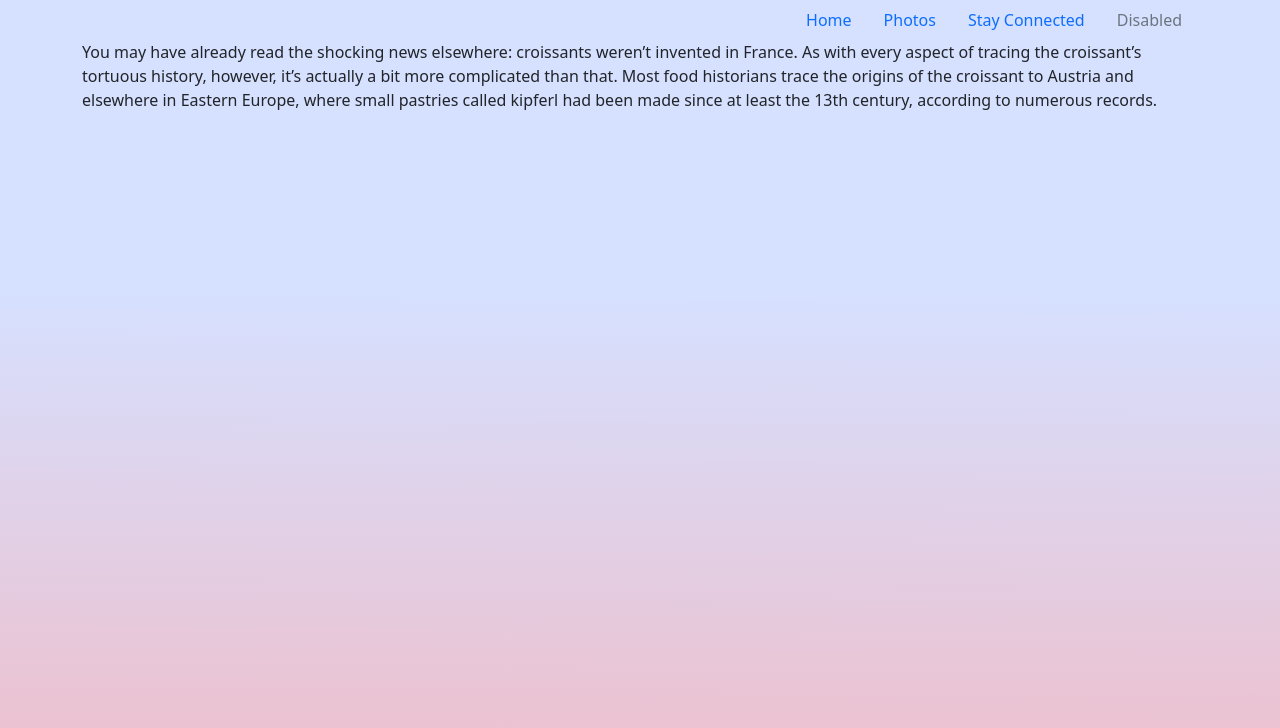
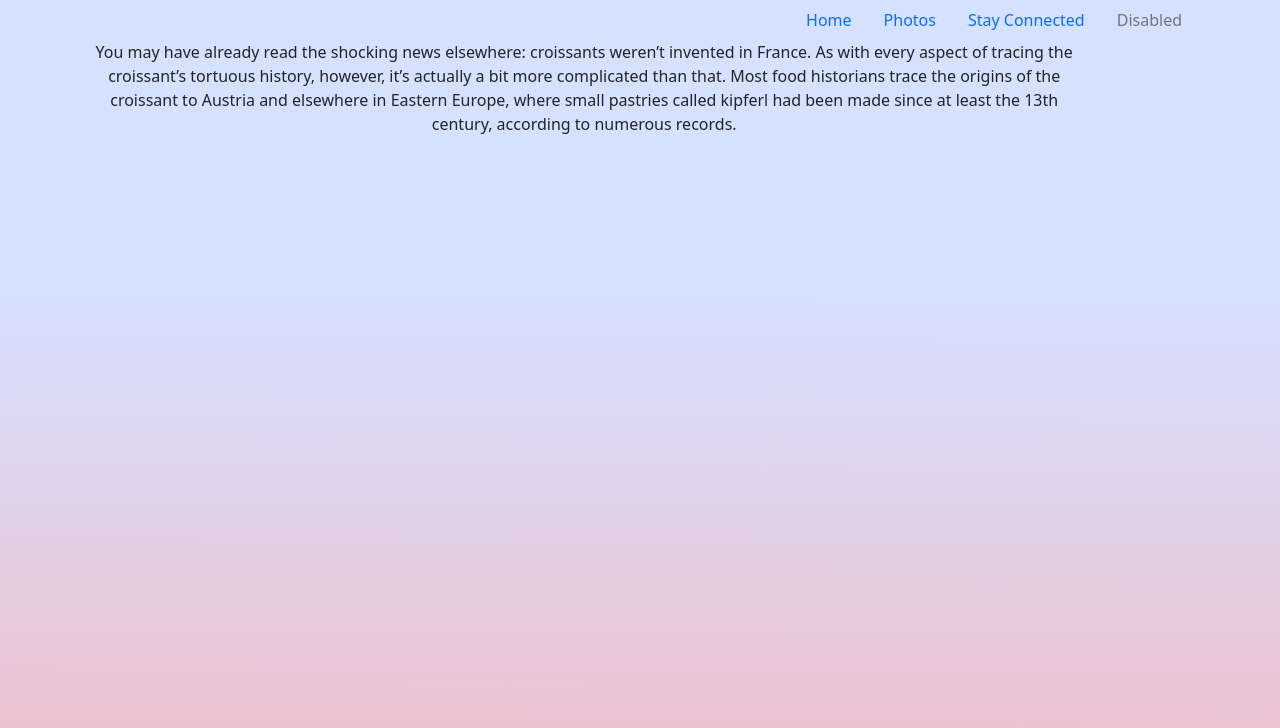
Before and after one commit to Saldaba95/Croissant, a plain HTML site: page index.html in a window 1280 px wide. Drawn offline with nearby package versions, Linux system fonts and the light colour scheme.

Commit message:
Update style.css
adjusted test alignment

```diff
--- a/style.css
+++ b/style.css
@@ -13,3 +13,7 @@ body {
   padding: 25px;
   margin: 30px auto;
 }
+p {
+  text-align: center;
+  max-width: 90%;
+}
```
